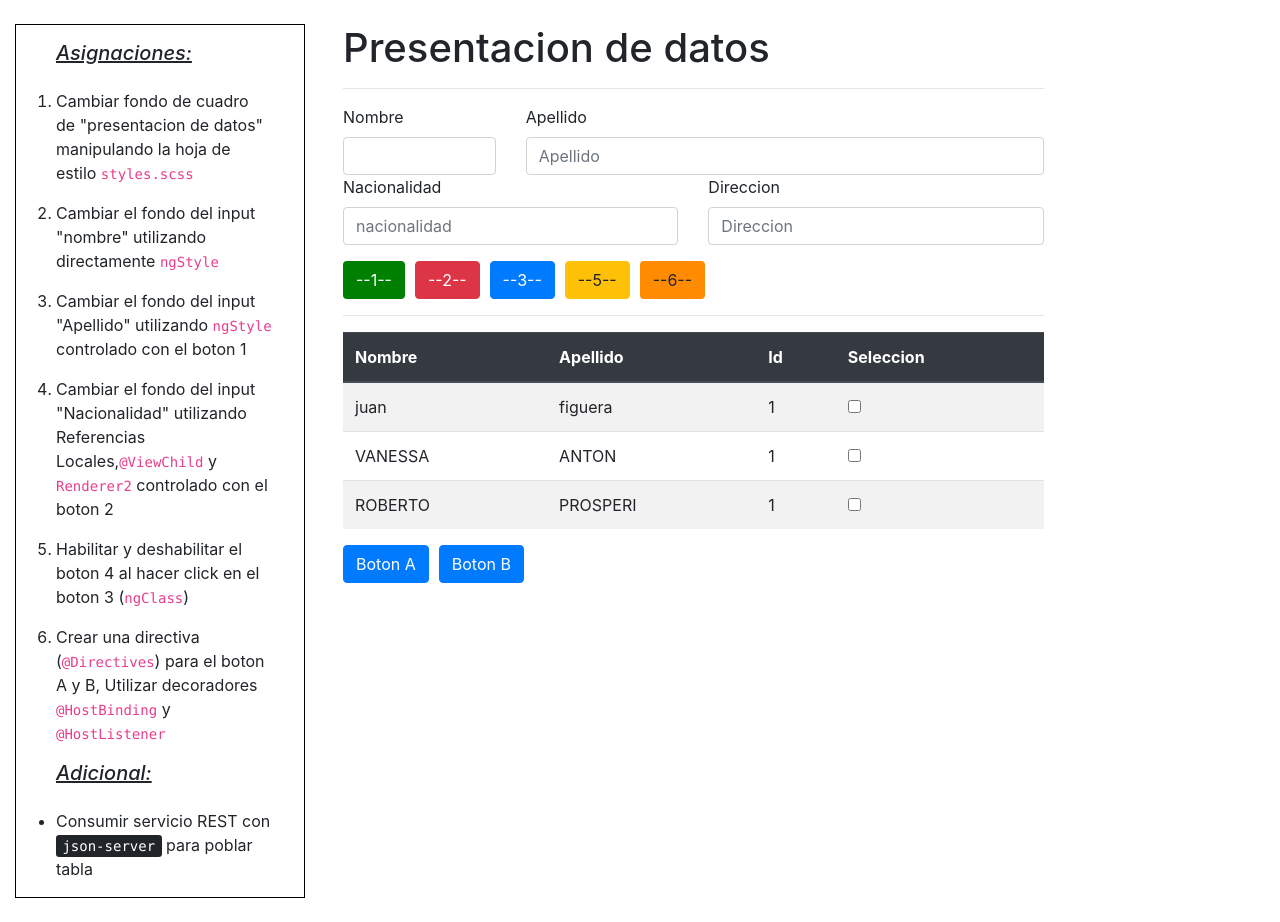
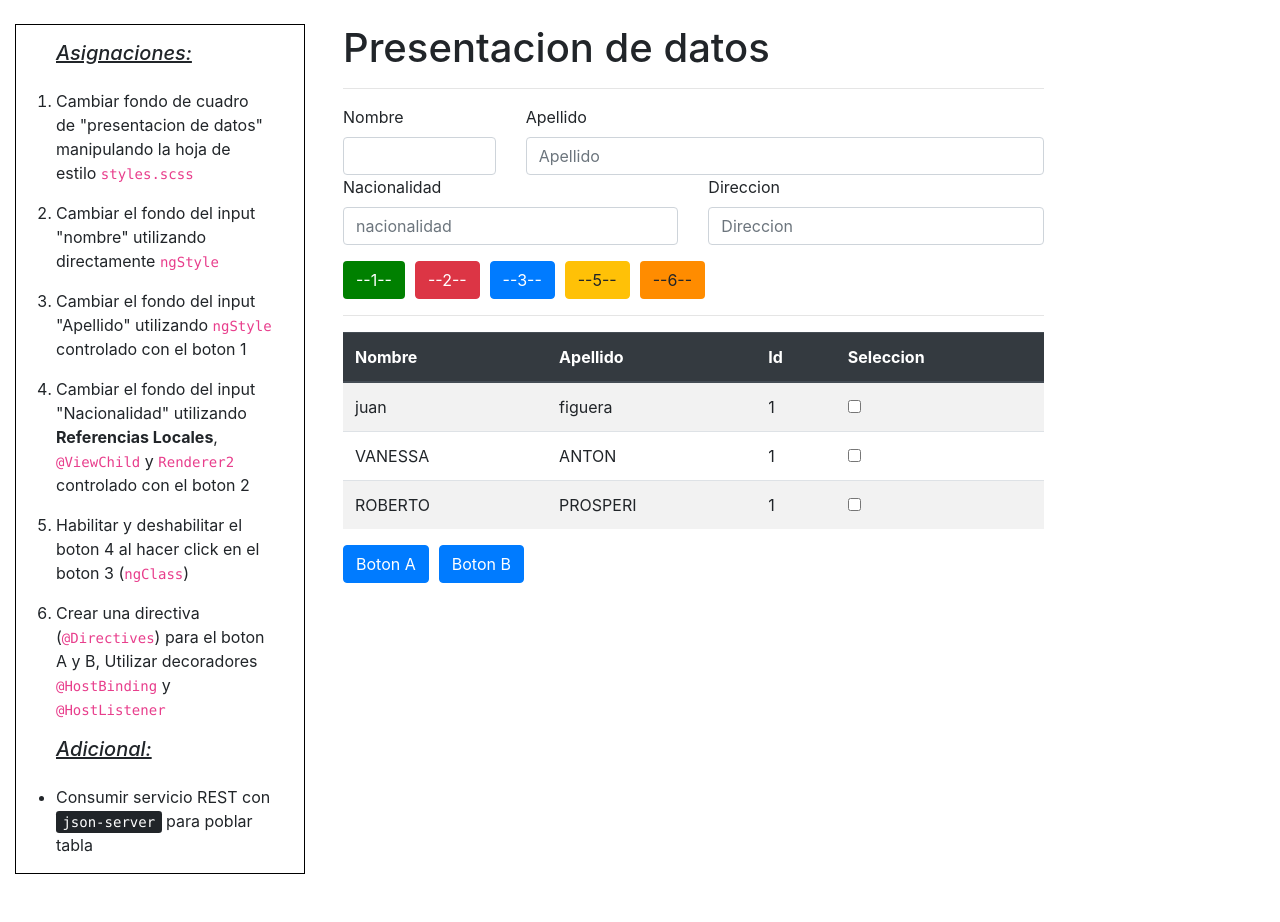
Before and after one commit to juanfish/tarea-estilo, an Angular app: page / in a window 1280 px wide. After the commit the page ends 898 px from the top, so only its background shows below. Built offline with nearby package versions, Linux system fonts and the light colour scheme.

Commit message:
actualizacion texto de lista

```diff
--- a/src/app/lista-tareas/lista-tareas.component.html
+++ b/src/app/lista-tareas/lista-tareas.component.html
@@ -4,7 +4,7 @@
     <li>Cambiar el fondo del input "nombre" utilizando directamente <code>ngStyle</code></li>
 
     <li>Cambiar el fondo del input "Apellido" utilizando <code>ngStyle</code> controlado con el boton 1 </li>
-    <li>Cambiar el fondo del input "Nacionalidad" utilizando Referencias Locales,<code>@ViewChild</code> y <code>Renderer2</code> controlado con el boton 2 </li>
+    <li>Cambiar el fondo del input "Nacionalidad" utilizando <b>Referencias Locales</b>, <code>@ViewChild</code> y <code>Renderer2</code> controlado con el boton 2 </li>
     <li>Habilitar y deshabilitar el boton 4 al hacer click en el boton 3 (<code>ngClass</code>) </li>
     <li>Crear una directiva (<code>@Directives</code>) para el boton A y B, Utilizar decoradores <code>@HostBinding</code> y <code>@HostListener</code> </li>
 </ol>
```
